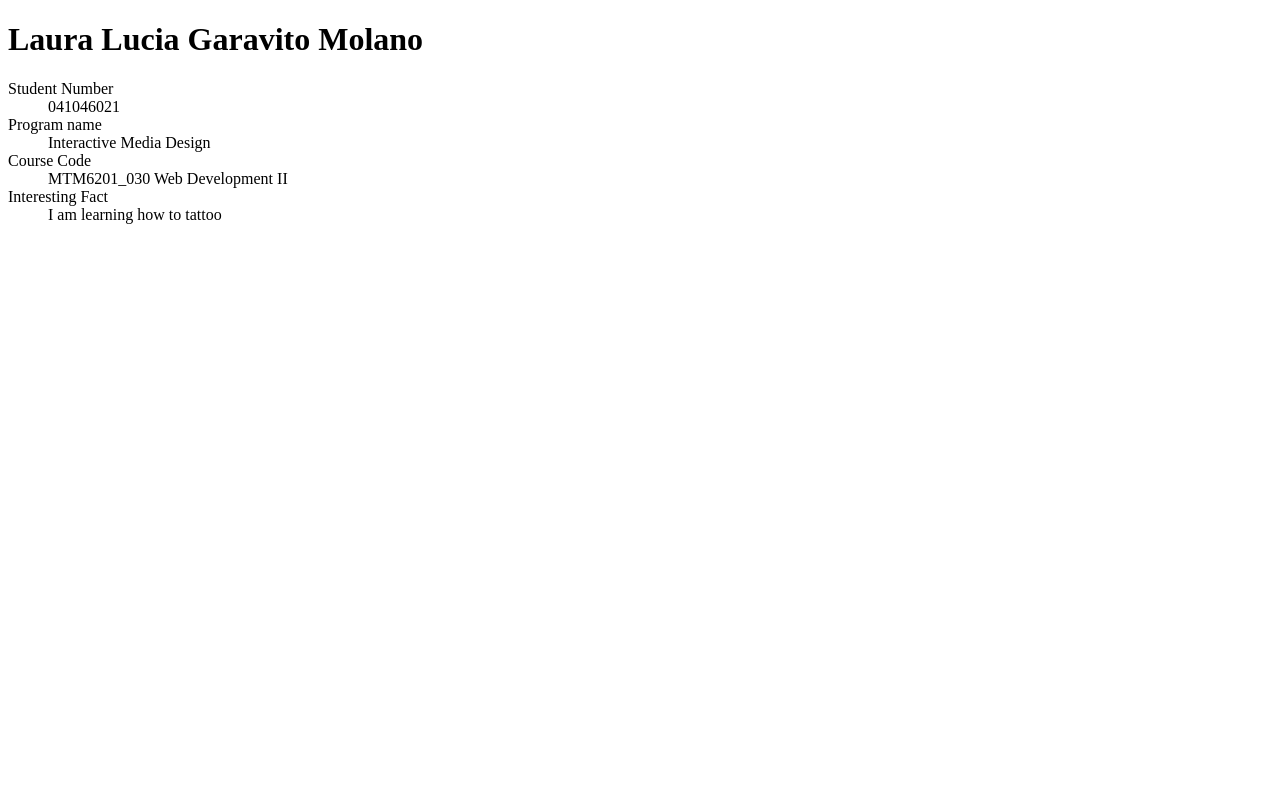
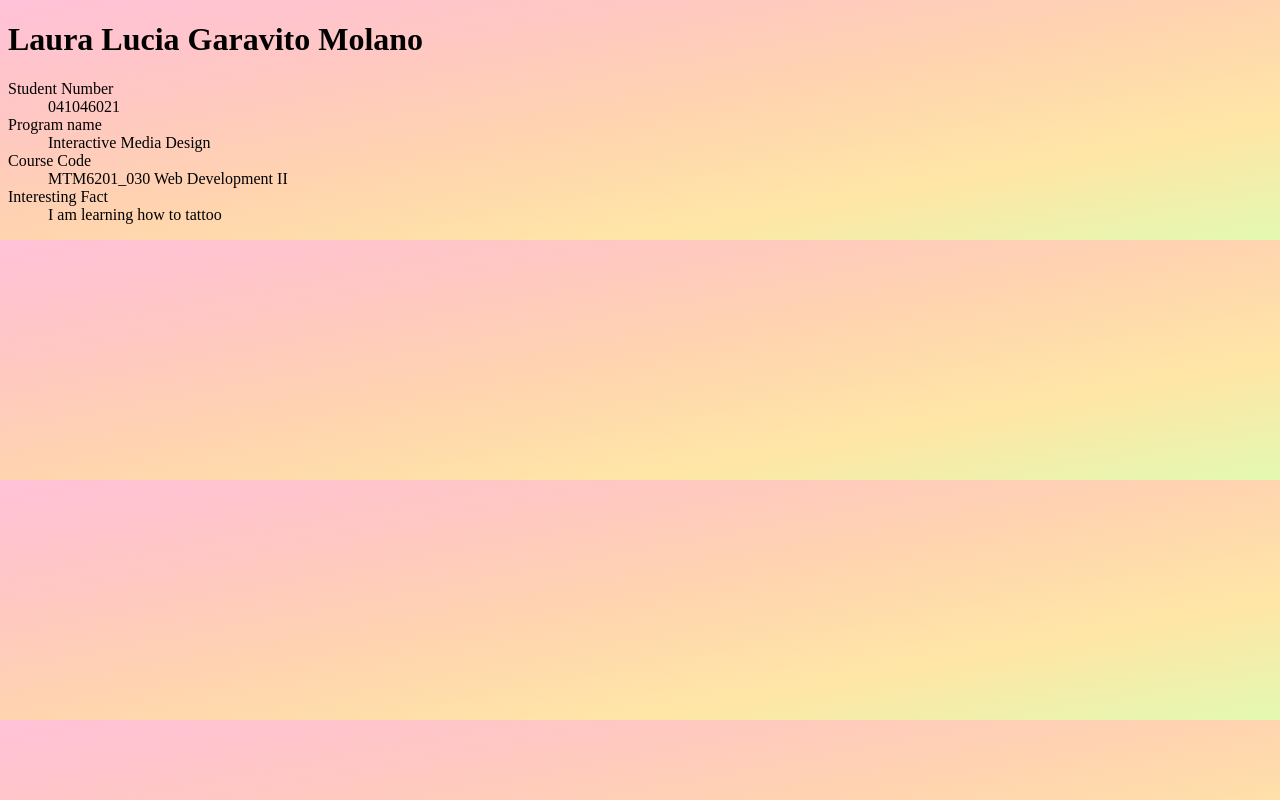
Before and after one commit to Gara0066/mtm6201-week1, a plain HTML site: page index.html in a window 1280 px wide. Drawn offline with Linux system fonts and the light colour scheme; files that its build step writes are made by us from their sources.

Commit message:
Adds background image and links it to html

```diff
--- a/index.html
+++ b/index.html
@@ -4,6 +4,7 @@
     <meta charset="UTF-8">
     <meta http-equiv="X-UA-Compatible" content="IE=edge">
     <meta name="viewport" content="width=device-width, initial-scale=1.0">
+    <link href="styles.css" rel="stylesheet">
     <title>Lucia Garavito</title>
 </head>
 <body>
--- /dev/null
+++ b/styles/styles.css
@@ -0,0 +1,3 @@
+body {
+    background-image: linear-gradient(to right bottom, #ffc1d8, #ffc7c3, #ffd4af, #ffe6a6, #e3f9b1);
+}
```
